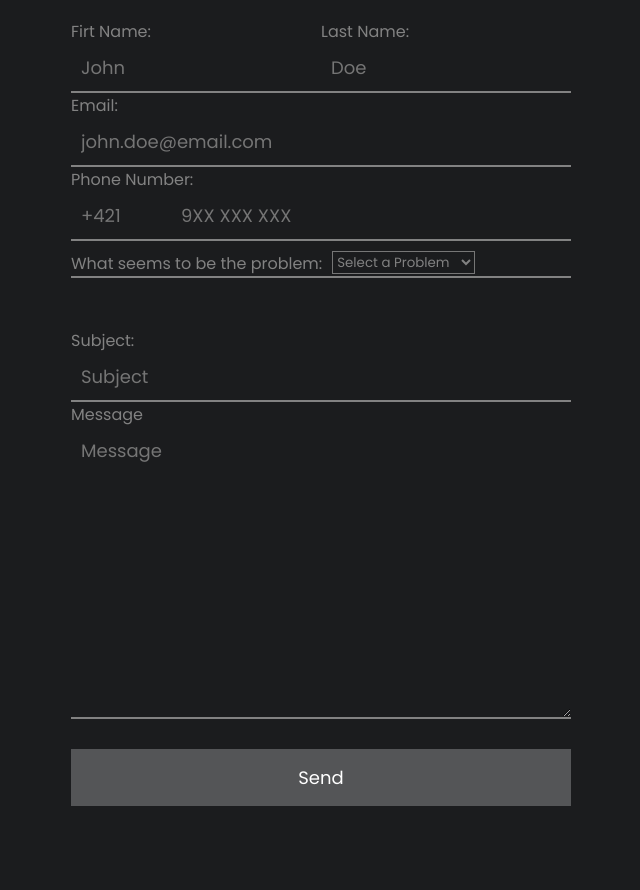
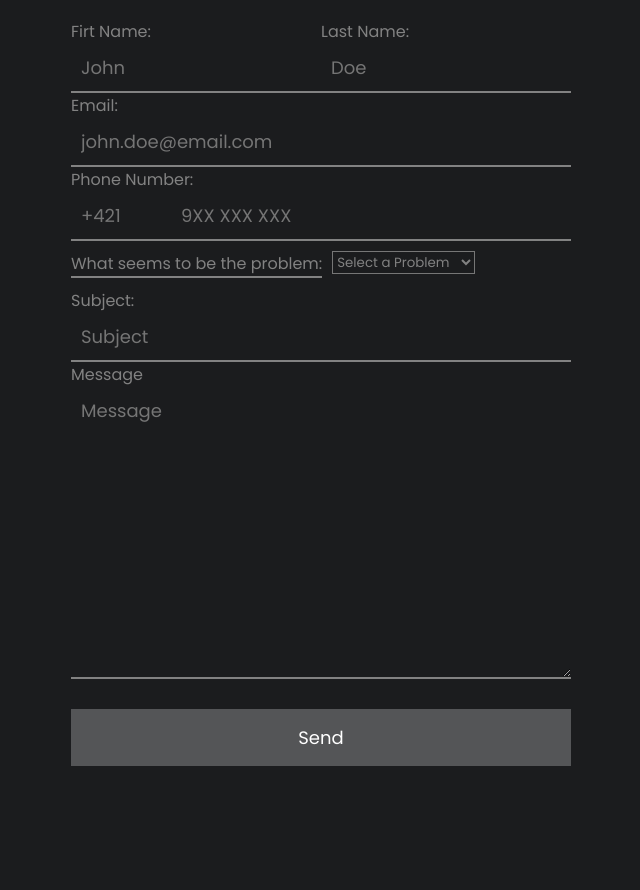
Before and after one commit to QuietXO/IoT_Posa, a PHP site: page / in a window 1280 px wide. Shown: the part 214-1104 px from the top of the page, without its empty margins (319-959 px from the left). After the commit the page ends 980 px from the top, so only its background shows below. Run offline with PHP 8.4, Linux system fonts and the light colour scheme.

Commit message:
Update style.css

```diff
--- a/style.css
+++ b/style.css
@@ -142,6 +142,7 @@ a:hover {
 
 #departmentText {
   float: left;
+  border-bottom: 2px solid #828282;
 }
 
 #departmentSelect {
@@ -150,7 +151,6 @@ a:hover {
 }
 
 #messageSpace {
-  padding-top: 50px;
-  border-top: 2px solid #828282;
+  padding-top: 10px;
   clear: both;
 }
```
